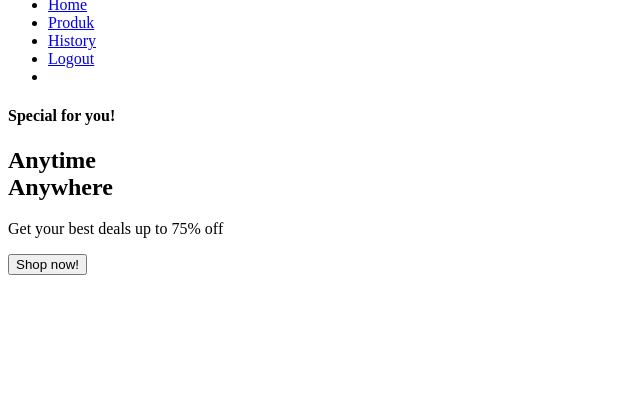
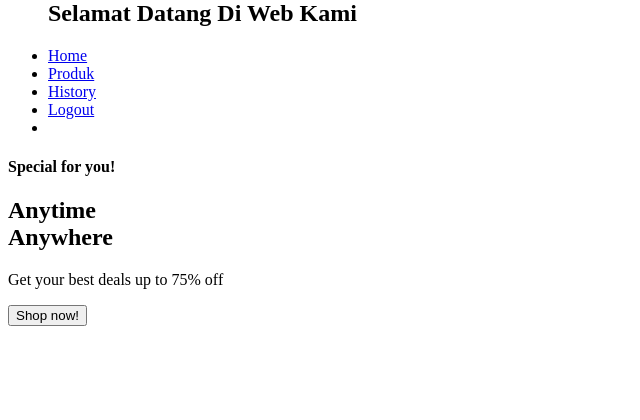
Before and after one commit to AZAZEL-Tech/Project-Web-UMKM, a PHP site: page / in a window 1280 px wide. Shown: the part 332-752 px from the top of the page, without its empty margins (0-640 px from the left). Run offline with PHP 8.4, Linux system fonts and the light colour scheme; some libraries are stand-ins or nearby versions.

Commit message:
index.php

```diff
--- a/index.php
+++ b/index.php
@@ -17,6 +17,7 @@
 
       <div>
         <ul id="navbar">
+          <h1>Selamat Datang Di Web Kami</h1>
           <li><a class ="active" href="index.php">Home</a></li>
           <li><a href="produk.php">Produk</a></li>
           <li><a href="histori.php">History</a></li>
```
